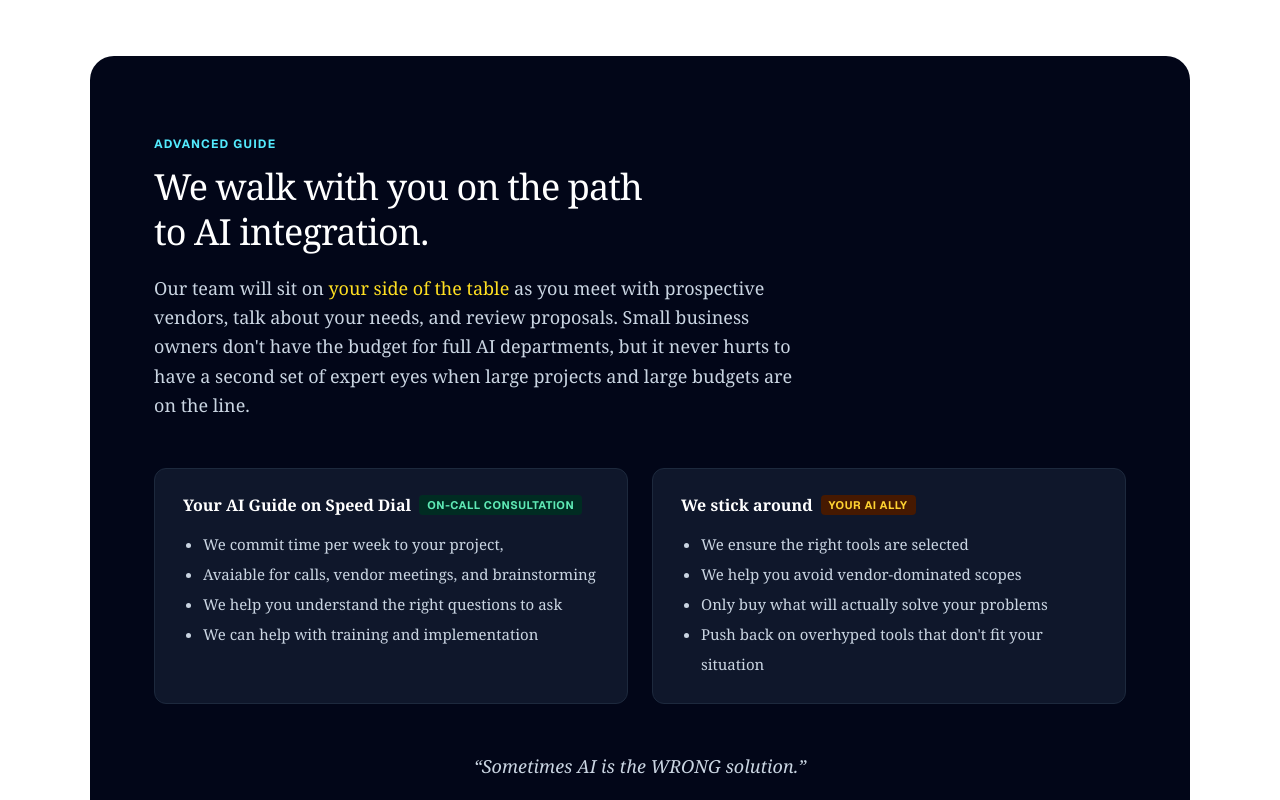
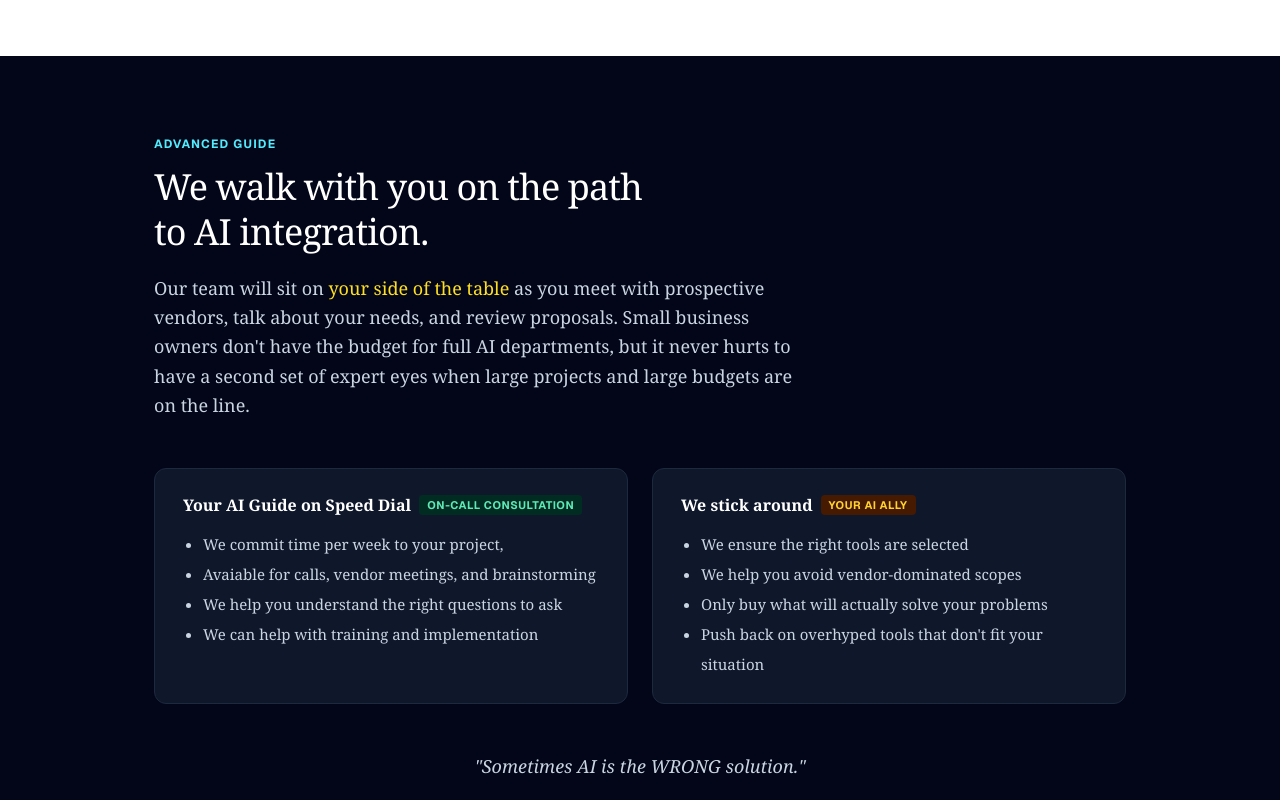
Before and after one commit to ssammy77/artificial-company, a Next.js app: page / in a window 1280 px wide. Shown: the part 2800-3600 px from the top of the page. Built offline with nearby package versions, Linux system fonts and the light colour scheme; no server answers.

Commit message:
Advanced Guide width fix

```diff
--- a/components/what-you-get-dark.tsx
+++ b/components/what-you-get-dark.tsx
@@ -26,7 +26,8 @@ export function WhatYouGetDark() {
   ]
 
   return (
-    <section id="what-dark" className="bg-slate-950 text-slate-100 max-w-[1100px] mx-auto px-[5%] py-20 rounded-3xl">
+    <section id="what-dark" className="bg-slate-950 text-slate-100 w-full py-20">
+      <div className="max-w-[1100px] mx-auto px-[5%]">
       <div className="font-sans text-xs font-bold tracking-widest uppercase text-cyan-300 mb-3">
         ADVANCED GUIDE
       </div>
@@ -36,7 +37,7 @@ export function WhatYouGetDark() {
         to AI integration.
       </h2>
       <p className="text-lg text-slate-300 max-w-[640px] mb-12 leading-relaxed">
-        Our team will sit on {<span className="text-yellow-300">your side of the table</span>} as you meet with prospective vendors, talk about your needs, and review proposals. Small business owners don't have the budget for full AI departments, but it never hurts to have a second set of expert eyes when large projects and large budgets are on the line.
+        Our team will sit on <span className="text-yellow-300">your side of the table</span> as you meet with prospective vendors, talk about your needs, and review proposals. Small business owners don't have the budget for full AI departments, but it never hurts to have a second set of expert eyes when large projects and large budgets are on the line.
       </p>
 
       <div className="grid grid-cols-1 md:grid-cols-2 gap-6">
@@ -68,8 +69,9 @@ export function WhatYouGetDark() {
 
       <div className="mt-12 text-center">
         <p className="mx-auto inline-block text-lg italic text-slate-300 max-w-[720px]">
-          “Sometimes AI is the WRONG solution.”
+          "Sometimes AI is the WRONG solution."
         </p>
+      </div>
       </div>
     </section>
   )
```
